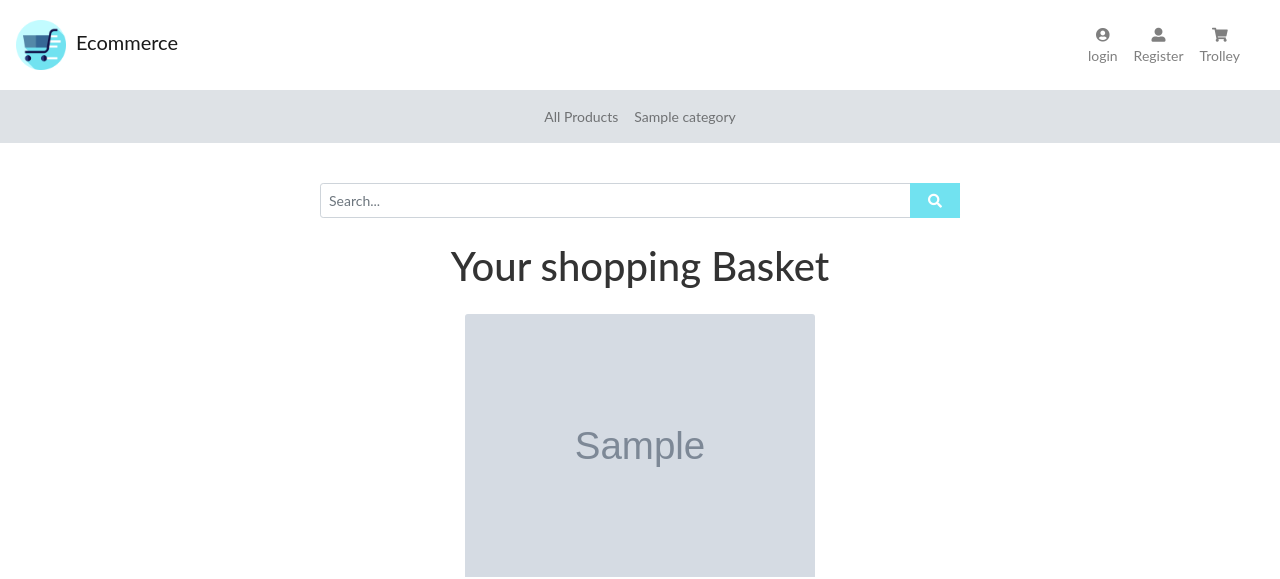
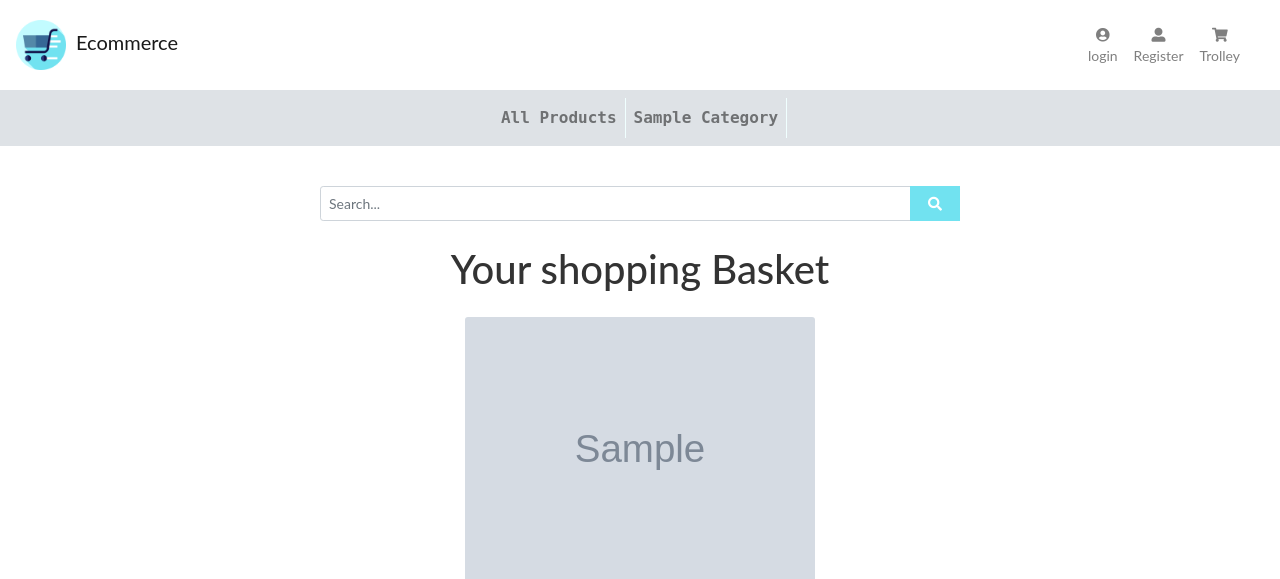
Before and after one commit to Luciano-Lima/ecommerce, a Django app: template cart/templates/cart.html in a window 1280 px wide. Shown: the top 579 px of the page. Run offline with Django 3.2, Linux system fonts and the light colour scheme; the template is opened without the code that fills it: most values are stand-ins (such as "Sample title", 1, 10 or a date in 2020); grey boxes marked "Sample" are stand-in pictures; some libraries are stand-ins or nearby versions.

Commit message:
Added class to apply css

```diff
--- a/templates/navbar.html
+++ b/templates/navbar.html
@@ -62,10 +62,10 @@
 <!-- Navegation menu for categories  -->
 <nav class="navbar navbar-expand navbar-light bg-light justify-content-center ">
     <ul class="navbar-nav text-center">
-        <a class="nav-link" href="{% url 'categories' %}">All Products</a>
+        <a class="nav-link nav-categ" href="{% url 'categories' %}">All Products</a>
             {% for category in cats_links %}
-        <li class="nav-item">
-            <a class="nav-link" href="{{category.get_url}}">{{category.name}}</a>
+        <li class="nav-item ">
+            <a class="nav-link nav-categ" href="{{category.get_url}}"> {{category.name}} </a>
             {% endfor %}
         </li>
     </ul>
```
